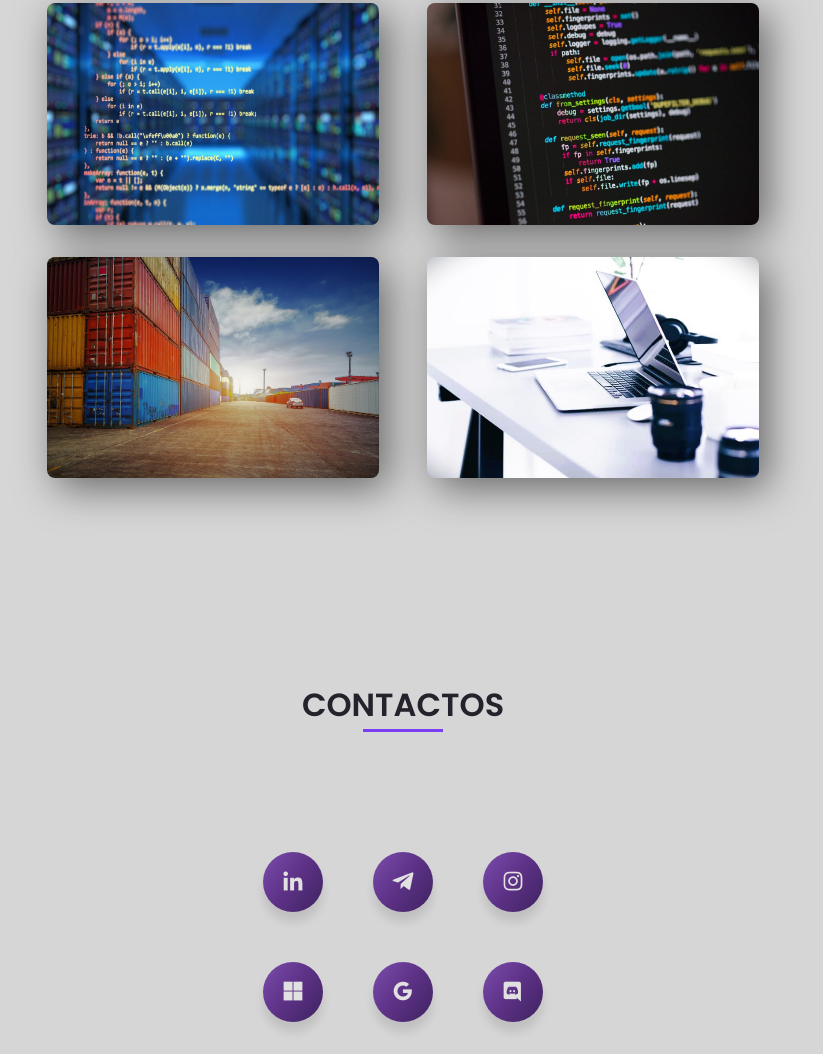
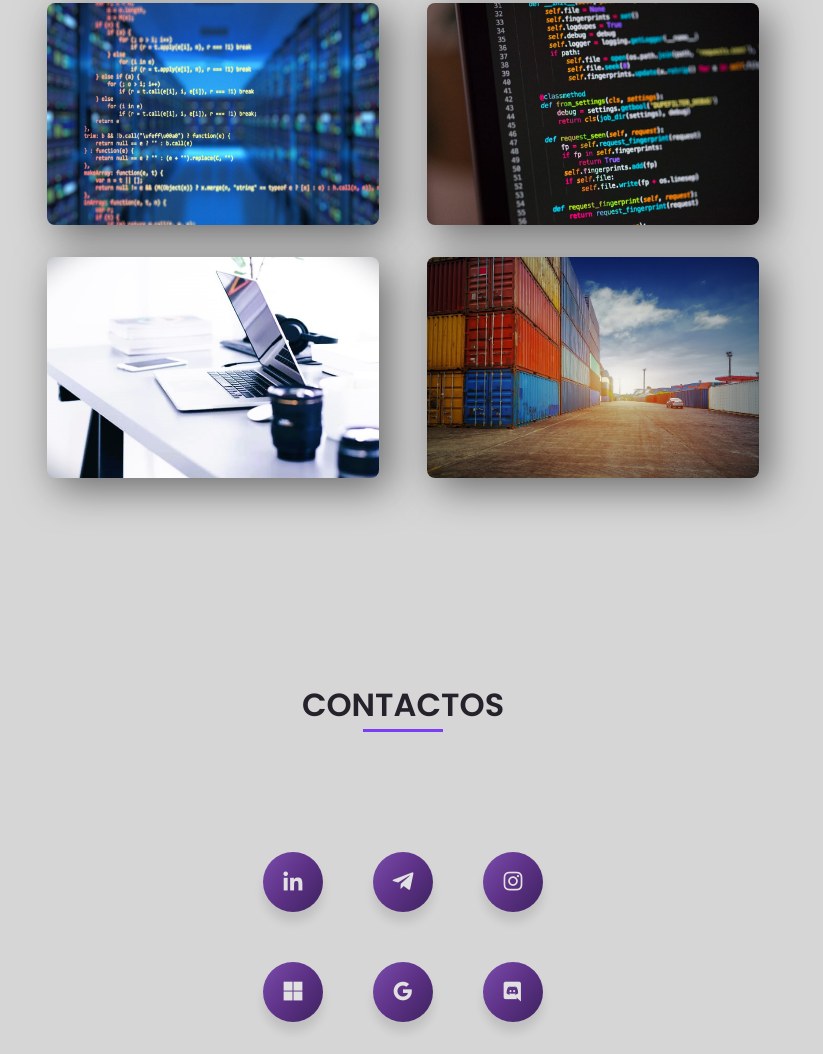
Before and after one commit to Samurai829/website, a plain HTML site: page index.html in a window 1280 px wide. Shown: the part 3787-4841 px from the top of the page, without its empty margins (237-1060 px from the left). Drawn offline with nearby package versions, Linux system fonts and the light colour scheme; a script that the page names is missing.

Commit message:
update 4.4

```diff
--- a/index.html
+++ b/index.html
@@ -501,7 +501,10 @@
                                 <span class="projects__subtitle">AWS Pages V1 (IAC)</span>
                                 <h3 class="projects__title">Un proyecto con Terraform, Docker y servicios de AWS.</h3>
                                 <a href="https://github.com/Samurai829/AWSPAGES-v1" class="projects__button button button__small">
-                                    IAC/AWS
+                                    IAC/AWS-1
+                                </a>
+                                <a href="./documents/index.html#iac1" class="projects__button button button__small">
+                                    INFO
                                 </a>
                             </div>
                         </div>
@@ -514,9 +517,25 @@
                                 <span class="projects__subtitle">AWS Pages V2 (IAC)</span>
                                 <h3 class="projects__title">Un proyecto con Terraform y servicios de AWS.</h3>
                                 <a href="https://github.com/Samurai829/AWSPAGES-v2" class="projects__button button button__small">
-                                    IAC/AWS
+                                    IAC/AWS-2
                                 </a>
-                                <a href="./documents/index.html" class="projects__button button button__small">
+                                <a href="./documents/index.html#iac2" class="projects__button button button__small">
+                                    INFO
+                                </a>
+                            </div>
+                        </div>
+                    </article>
+                    <!--===== WEB =====-->
+                    <article class="projects__card img_shadow">
+                        <img src="samurai829_files/img/web.jpg" alt="" class="projects__img">
+                        <div class="projects__modal">
+                            <div>
+                                <span class="projects__subtitle">Diseño Web</span>
+                                <h3 class="projects__title">Aqui esta el diseño de mi Website version 1.0</h3>
+                                <a href="https://github.com/Samurai829/Web-1.0" class="projects__button button button__small">
+                                    PORTFOLIO WEB
+                                </a>
+                                <a href="./documents/index.html#website" class="projects__button button button__small">
                                     INFO
                                 </a>
                             </div>
@@ -532,25 +551,7 @@
                                 <a href="https://github.com/Samurai829/CONTAINERS" class="projects__button button button__small">
                                     CONTAINERS
                                 </a>
-                                <a href="./documents/index.html" class="projects__button button button__small">
-                                    INFO
-                                </a>
-                            </div>
-                        </div>
-                    </article>
-
-
-                    <!--===== WEB =====-->
-                    <article class="projects__card img_shadow">
-                        <img src="samurai829_files/img/web.jpg" alt="" class="projects__img">
-                        <div class="projects__modal">
-                            <div>
-                                <span class="projects__subtitle">Diseño Web</span>
-                                <h3 class="projects__title">Aqui esta el diseño de mi Website version 1.0</h3>
-                                <a href="https://github.com/Samurai829/Web-1.0" class="projects__button button button__small">
-                                    PORTFOLIO WEB
-                                </a>
-                                <a href="./documents/index.html" class="projects__button button button__small">
+                                <a href="./documents/index.html#docker" class="projects__button button button__small">
                                     INFO
                                 </a>
                             </div>
```
